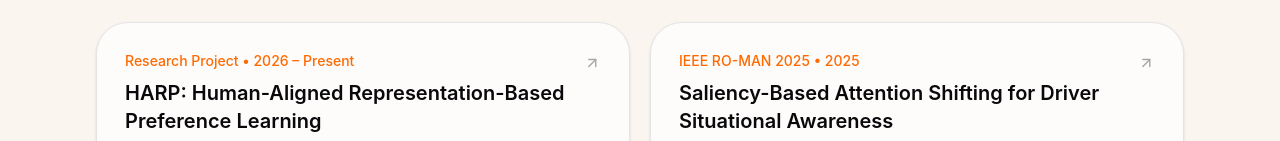
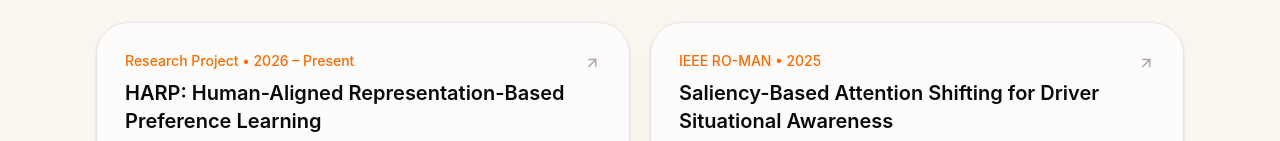
Before and after one commit to YousraShleibik/YousraShleibik.github.io, a React (Vite) app: page / in a window 1280 px wide. Shown: the part 2439-2580 px from the top of the page. Built offline with nearby package versions, Linux system fonts and the light colour scheme.

Commit message:
Update projects

```diff
--- a/src/App.jsx
+++ b/src/App.jsx
@@ -67,21 +67,21 @@ const projects = [
   },
   {
     title: "Saliency-Based Attention Shifting for Driver Situational Awareness",
-    type: "IEEE RO-MAN 2025",
+    type: "IEEE RO-MAN ",
     year: "2025",
     description:
       "Developed a saliency-based attention shifting framework to support driver awareness of out-of-label hazards using multimodal visual and audio alert strategies.",
     tags: ["Computer Vision", "Attention", "Driver Awareness", "HRI"],
-    link: "https://scholar.google.com/citations?user=8d0X9sAAAAAJ&hl=en",
+    link: "https://arxiv.org/abs/2508.11887",
   },
   {
     title: "Human-Robot Teaming through AR and Gaze-Based Attention Control",
-    type: "IEEE RO-MAN 2024",
+    type: "IEEE RO-MAN ",
     year: "2024",
     description:
       "Built an augmented reality system for gaze-based attention control in human-robot teaming contexts, using AR visual cues to guide user attention and support robot interaction.",
     tags: ["HRI", "AR", "Gaze", "Robotics"],
-    link: "https://scholar.google.com/citations?user=8d0X9sAAAAAJ&hl=en",
+    link: "https://arxiv.org/abs/2408.12823",
   },
   {
     title: "3D Reconstruction of 2D Images Using Deep Learning",
@@ -93,12 +93,12 @@ const projects = [
     link: "https://scholar.google.com/citations?user=8d0X9sAAAAAJ&hl=en",
   },
   {
-    title: "Sustainability Hub",
-    type: "UX / Design Project",
+    title: "Reinforcement Learning for Robot Navigation",
+    type: "AI Robotics Class Project",
     year: "2024",
     description:
-      "Designed a user-centered website concept for Colorado sustainability resources, focusing on accessibility, community needs, and clear information flow.",
-    tags: ["UX", "Figma", "Design Justice", "Sustainability"],
+      "Developed reinforcement learning software for a robot navigation challenge, enabling the robot to learn efficient movement through an environment. The robot achieved the fastest completion time in the class, and a demo video is available upon request.",
+    tags: ["Reinforcement Learning", "Robotics", "Navigation", "AI"],
   },
   {
     title: "Change Detection with Scene Understanding",
@@ -108,6 +108,14 @@ const projects = [
       "Python project exploring addition and deletion change detection, connected to scene understanding and dynamic environment analysis.",
     tags: ["Python", "Change Detection", "Scene Understanding"],
     link: "https://github.com/YousraShleibik/Change_Detection-",
+  },
+  {
+    title: "Sustainability Hub",
+    type: "UX / Design Project",
+    year: "2024",
+    description:
+      "Designed a user-centered website concept for Colorado sustainability resources, focusing on accessibility, community needs, and clear information flow.",
+    tags: ["UX", "Figma", "Design Justice", "Sustainability"],
   },
   {
     title: "Rust Virtual Machine Project",
@@ -123,7 +131,7 @@ const projects = [
     type: "Course Projects",
     year: "2025",
     description:
-      "A collection of Rust programming projects completed for COMP4701, focused on practicing Rust syntax, ownership, and systems-level programming concepts.",
+      "A collection of Rust programming projects focused on practicing Rust syntax, ownership, and systems-level programming concepts.",
     tags: ["Rust", "Programming", "Coursework"],
     link: "https://github.com/YousraShleibik/Rust_Projects",
   },
@@ -136,16 +144,8 @@ const projects = [
     tags: ["Python", "Game AI", "Experiment"],
     link: "https://github.com/YousraShleibik/Flappy-Bot",
   },
-  {
-  title: "Reinforcement Learning for Robot Navigation",
-  type: "AI Robotics Class Project",
-  year: "2024",
-  description:
-    "Built reinforcement learning software for a robot navigation task, where the robot learned to navigate efficiently through an environment. My robot achieved the fastest navigation performance in the class.",
-  tags: ["Reinforcement Learning", "Robotics", "Navigation", "AI"],
-  link: "",
-}
 ];
+
 
 
 const publications = [
@@ -371,7 +371,7 @@ export default function PersonalWebsite() {
           >
             <div className="mb-6 inline-flex items-center gap-2 rounded-full border border-zinc-200 bg-white/70 px-4 py-2 text-sm font-medium text-zinc-700 shadow-sm dark:border-white/10 dark:bg-white/5 dark:text-zinc-200">
               <Sparkles size={16} className="text-orange-600" />
-              Human-centered AI • HCI • HRI • Accessibility
+              Human-centered AI • Computer Vision • Robotics • Accessibility
             </div>
             <h1 className="max-w-4xl text-5xl font-semibold tracking-tight text-zinc-950 dark:text-white sm:text-6xl lg:text-7xl">
               Building thoughtful AI systems for people, attention, and interaction.
```
